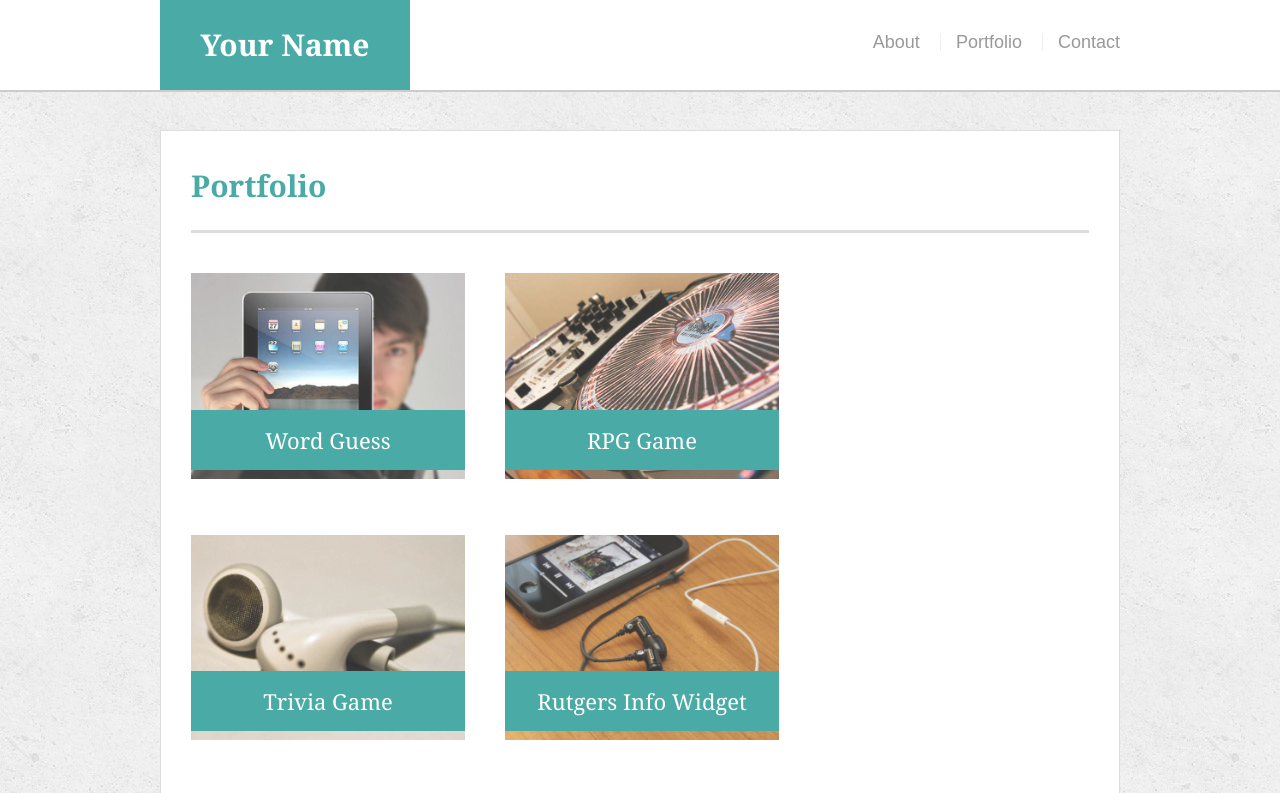
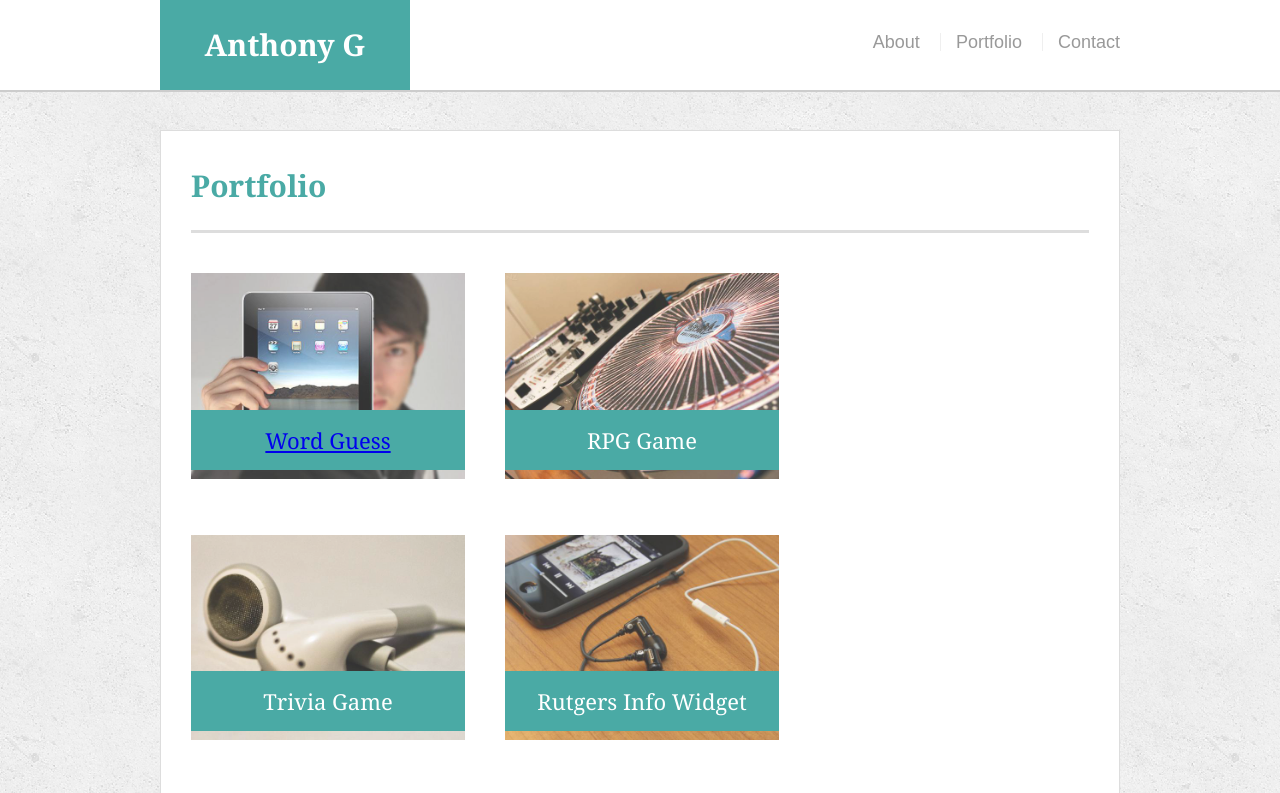
Before and after one commit to apgomez/Responsive-Portfolio, a plain HTML site: page portfolio.html in a window 1280 px wide. Shown: the top 793 px of the page. Drawn offline with Linux system fonts and the light colour scheme; files whose address does not match are found by name.

Commit message:
minor modifications to nav bar logo contents

```diff
--- a/portfolio.html
+++ b/portfolio.html
@@ -3,7 +3,7 @@
 
 <head>
     <meta charset="UTF-8">
-    <title>Portfolio | Your Name</title>
+    <title>Portfolio | Anthony G</title>
     <link rel="stylesheet" type="text/css" href="reset.css">
     <link rel="stylesheet" type="text/css" href="style.css">
 </head>
@@ -12,7 +12,7 @@
 
     <header id="masthead">
         <div class="container">
-            <a href="index.html" id="logo">Your Name</a>
+            <a href="index.html" id="logo">Anthony G</a>
             <nav>
                 <a href="index.html">About</a>
                 <a href="portfolio.html">Portfolio</a>
@@ -28,7 +28,7 @@
             <div class="work">
                 <img src="technics-q-c-640-480-1.jpg" alt="Word Guess">
 
-                <h3>Word Guess</h3>
+                <h3><a href="https://apgomez.github.io/Psychic-Game/">Word Guess</h3>
             </div>
             <div class="work">
                 <img src="technics-q-c-640-480-2.jpg" alt="RPG Game">
```
Also changed, not shown: contact.html (+1 -1 lines), index.html (+1 -1 lines).
